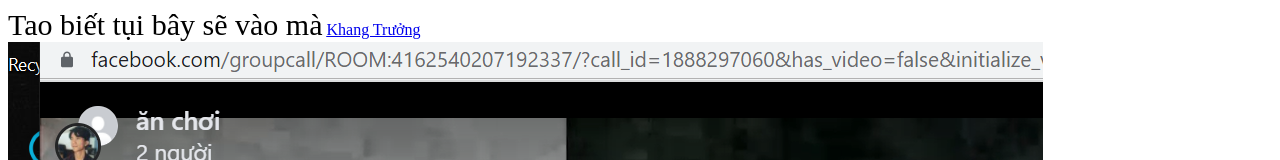
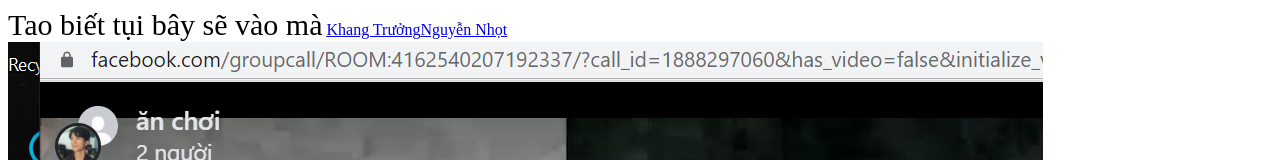
Before and after one commit to phieupham/1, a plain HTML site: page index.html in a window 1280 px wide. Shown: the top 160 px of the page. Drawn offline with Linux system fonts and the light colour scheme.

Commit message:
Update index.html

```diff
--- a/index.html
+++ b/index.html
@@ -8,7 +8,7 @@
  </style>
  <h style="font-size: 30px;">Tao biết tụi bây sẽ vào mà</h>
  <body>
- <p1><a href="https://www.facebook.com/KhangMajor" target="_blank"><u>Khang Trưởng</u></a></p1><br>
+ <p1><a href="https://www.facebook.com/KhangMajor" target="_blank"><u>Khang Trưởng</u></a><a href="https://www.facebook.com/Nguyen.L.Nhut" target="_blank"><u>Nguyễn Nhọt</u></a></p1><br>
  <p2 id="hinh"><img src="/1/Images/h1.png"><img src="/1/Images/h2.png"><img src="/1/Images/h3.png"></p2>
  </body>
 </html>
```
